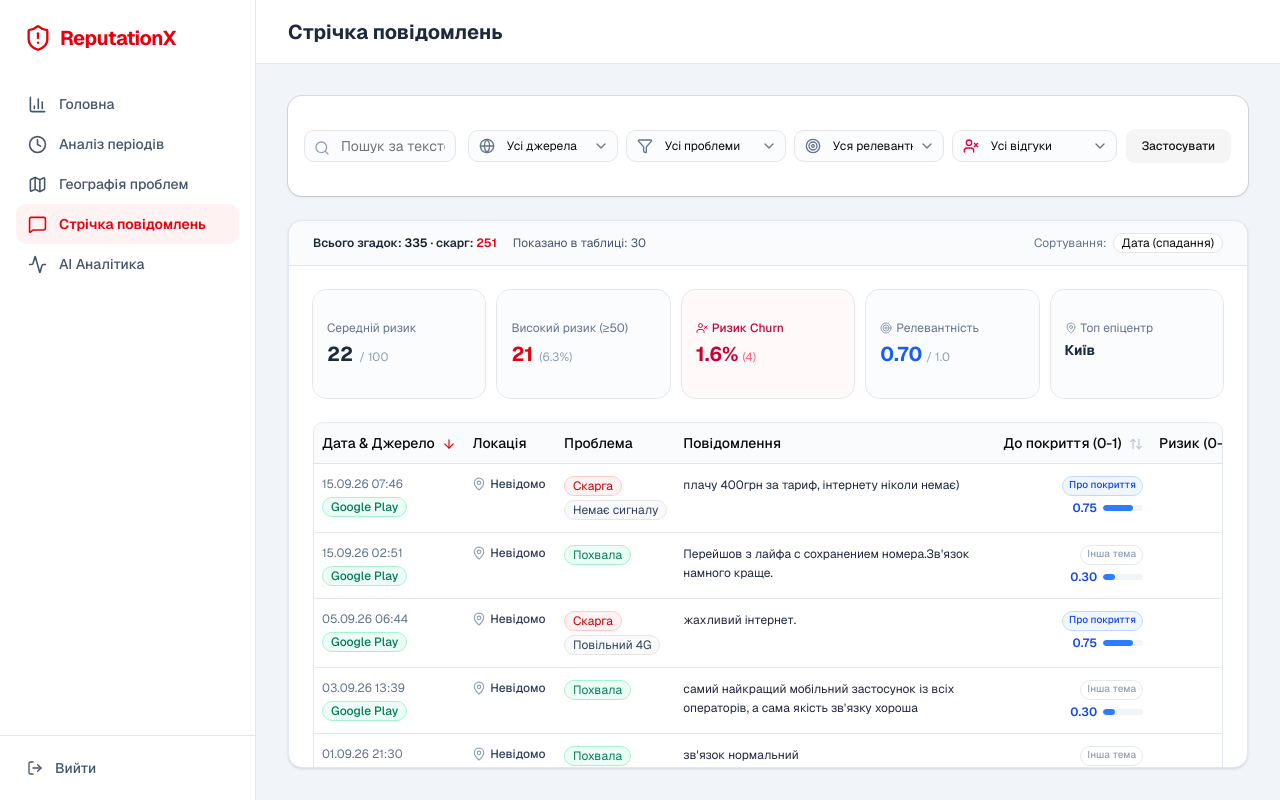
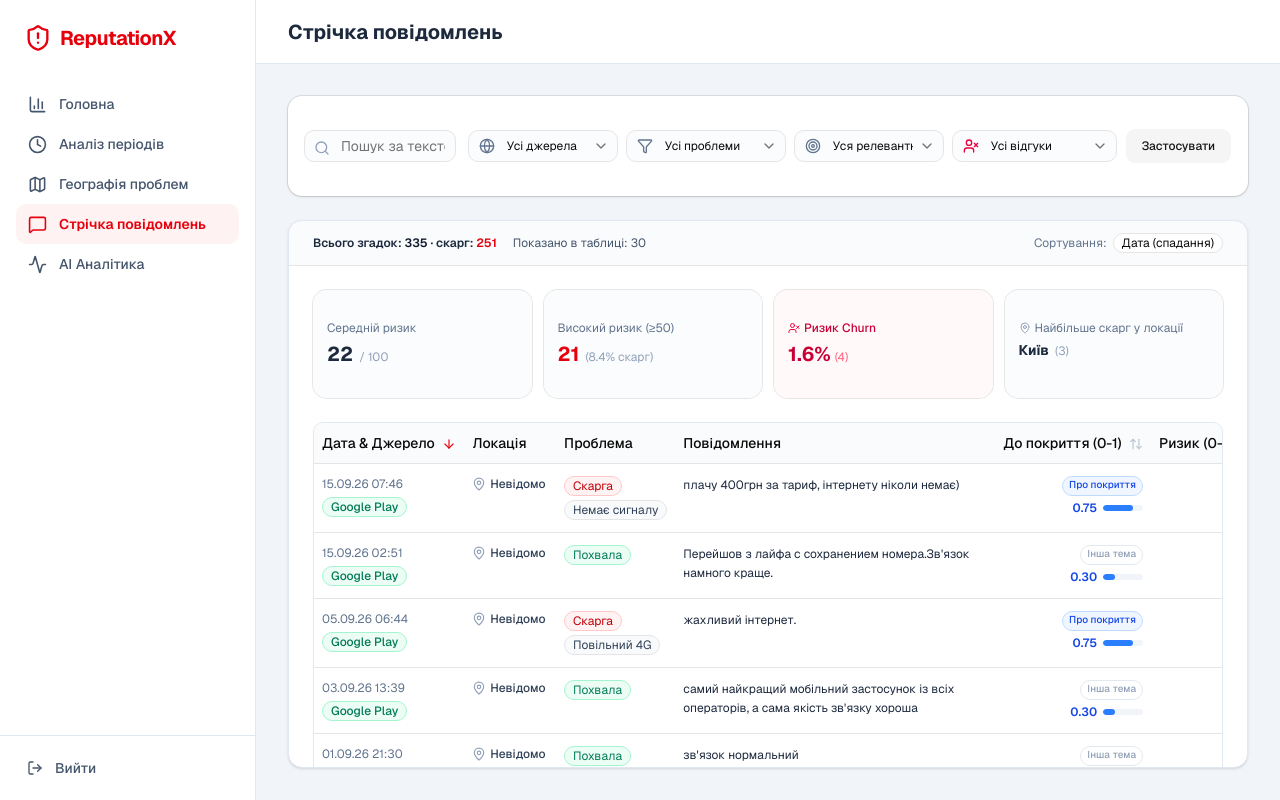
Before and after one commit to kristinadeneshchuk/vodafone-monitor, a Next.js app: page /dashboard/feed in a window 1280 px wide. Built offline with nearby package versions, Linux system fonts and the light colour scheme.

Commit message:
Make operational metrics more precise

```diff
--- a/src/app/dashboard/feed/page.tsx
+++ b/src/app/dashboard/feed/page.tsx
@@ -179,20 +179,18 @@ function FeedPageContent() {
       return {
         avgRisk: 0,
         highRiskCount: 0,
-        avgRelevance: 0,
         topLocation: '-',
+        topLocationCount: 0,
+        complaintCount: 0,
         churnCount: 0,
         churnRate: '0.0'
       };
     }
-    const total = feedbacks.length;
     const riskyRecords = feedbacks.filter(f => f.reputationalRiskScore > 0);
     const avgRisk = riskyRecords.length > 0
       ? Math.round(riskyRecords.reduce((acc, f) => acc + f.reputationalRiskScore, 0) / riskyRecords.length)
       : 0;
     const highRiskCount = feedbacks.filter(f => f.reputationalRiskScore >= 50).length;
-    const avgRelevance = (feedbacks.reduce((acc, f) => acc + f.relevanceScore, 0) / total).toFixed(2);
-
     // Намір піти рахується від СКАРГ, а не від усіх згадок: ділити
     // девʼять погроз на 1246 згадок разом із похвалами безглуздо.
     const complaints = feedbacks.filter(f => f.sentiment === 'negative');
@@ -209,12 +207,14 @@ function FeedPageContent() {
       }
     });
     const topLocation = Object.entries(locationCounts).sort((a, b) => b[1] - a[1])[0]?.[0] || 'Невідомо';
+    const topLocationCount = Object.entries(locationCounts).sort((a, b) => b[1] - a[1])[0]?.[1] ?? 0;
 
     return {
       avgRisk,
       highRiskCount,
-      avgRelevance,
       topLocation,
+      topLocationCount,
+      complaintCount: complaints.length,
       churnCount,
       churnRate
     };
@@ -454,7 +454,7 @@ function FeedPageContent() {
         <div className="flex-1 overflow-y-auto p-6 space-y-6">
           {/* Deep Analytics Block */}
           {!loading && feedbacks.length > 0 && (
-            <div className="grid grid-cols-2 md:grid-cols-3 lg:grid-cols-5 gap-3">
+            <div className="grid grid-cols-2 md:grid-cols-4 gap-3">
               <Card className="bg-slate-50/60 border-slate-200 shadow-none">
                 <CardContent className="p-3.5">
                   <div className="text-xs text-slate-500 mb-1">Середній ризик</div>
@@ -475,7 +475,7 @@ function FeedPageContent() {
                       {analytics.highRiskCount}
                     </span>
                     <span className="text-xs text-slate-400">
-                      ({((analytics.highRiskCount / Math.max(feedbacks.length, 1)) * 100).toFixed(1)}%)
+                      ({((analytics.highRiskCount / Math.max(analytics.complaintCount, 1)) * 100).toFixed(1)}% скарг)
                     </span>
                   </div>
                 </CardContent>
@@ -495,27 +495,18 @@ function FeedPageContent() {
                 </CardContent>
               </Card>
 
-              <Card className="bg-slate-50/60 border-slate-200 shadow-none">
+              <Card className="bg-slate-50/60 border-slate-200 shadow-none col-span-2 md:col-span-1">
                 <CardContent className="p-3.5">
                   <div className="text-xs text-slate-500 mb-1 flex items-center gap-1">
-                    <Target className="w-3 h-3 text-slate-400" /> Релевантність
+                    <MapPin className="w-3 h-3 text-slate-400" /> Найбільше скарг у локації
                   </div>
-                  <div className="flex items-baseline gap-1">
-                    <span className="text-xl font-bold text-blue-600">
-                      {analytics.avgRelevance}
+                  <div className="flex items-baseline gap-1.5">
+                    <span className="text-sm font-bold text-slate-800 truncate" title={analytics.topLocation}>
+                      {analytics.topLocation}
                     </span>
-                    <span className="text-xs text-slate-400">/ 1.0</span>
-                  </div>
-                </CardContent>
-              </Card>
-
-              <Card className="bg-slate-50/60 border-slate-200 shadow-none col-span-2 md:col-span-1 lg:col-span-1">
-                <CardContent className="p-3.5">
-                  <div className="text-xs text-slate-500 mb-1 flex items-center gap-1">
-                    <MapPin className="w-3 h-3 text-slate-400" /> Топ епіцентр
-                  </div>
-                  <div className="text-sm font-bold text-slate-800 truncate" title={analytics.topLocation}>
-                    {analytics.topLocation}
+                    {analytics.topLocationCount > 0 && (
+                      <span className="text-xs text-slate-400">({analytics.topLocationCount})</span>
+                    )}
                   </div>
                 </CardContent>
               </Card>
--- a/src/app/dashboard/map/page.tsx
+++ b/src/app/dashboard/map/page.tsx
@@ -189,7 +189,7 @@ export default function MapPage() {
 
         <Card className="border-slate-200 shadow-sm">
           <CardHeader className="p-4 sm:p-6 pb-2 sm:pb-3">
-            <CardTitle className="text-base sm:text-lg font-bold">Найпроблемніші локації</CardTitle>
+            <CardTitle className="text-base sm:text-lg font-bold">Локації зі скаргами</CardTitle>
           </CardHeader>
           <CardContent className="p-4 sm:p-6 pt-0 space-y-2 max-h-[360px] sm:max-h-[460px] md:max-h-[500px] overflow-y-auto">
             {points.slice(0, 20).map((p, i) => (
```
